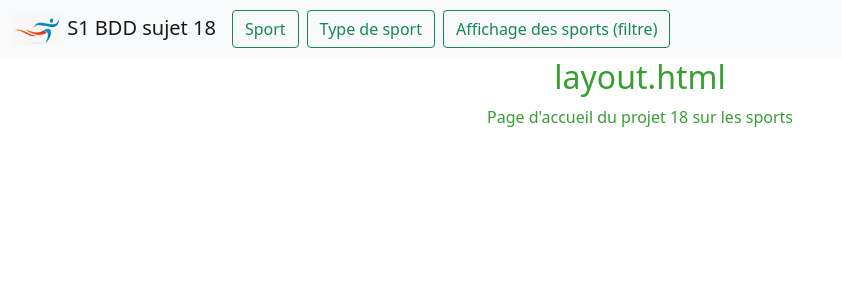
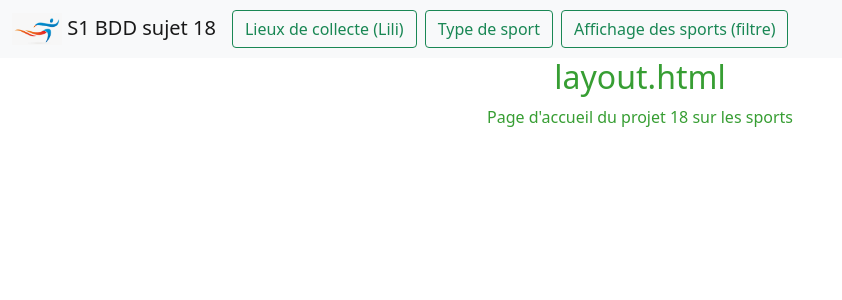
Before and after one commit to EmileCap/Trida, a Flask app: page / in a window 1280 px wide. Shown: the top 300 px of the page, without its empty margins (0-842 px from the left). Run offline with Flask 3, Linux system fonts and the light colour scheme; some libraries are stand-ins or nearby versions.

Commit message:
debut de ma partie / orga du app.py

```diff
--- a/app.py
+++ b/app.py
@@ -10,7 +10,9 @@ app.secret_key = 'une cle(token) : grain de sel(any random string)'
                                     ## à ajouter
 from flask import session, g
 import pymysql.cursors
- # mysql --user=lili --password='Secret123!' --host=localhost --database=base_lili
+
+# Pour les machines de l'IUT
+# mysql --user=login  --password=motDePasse --host=serveurmysql --database=BDD_login
 def get_db():
     if 'db' not in g:
         g.db =  pymysql.connect(
@@ -30,190 +32,23 @@ def teardown_db(exception):
         db.close()
 
 
-
 @app.route('/')
 def show_layout():  # put application's code here
     return render_template('layout.html')
 
 
+# //------- ROUTES LILI ------//
+
+@app.route('/lieux_collecte/show', methods=['GET'])
+def show_type_sport():
+    mycursor = get_db().cursor()
+    sql=''' SELECT * FROM lieux_collecte;'''
+    mycursor.execute(sql)
+    lieu = mycursor.fetchall()
+    return render_template('/lieux_collecte/show_lieux_collecte.html', lieux_collecte=lieu)
 
 
-@app.route('/type-sport/show', methods=['GET'])
-def show_type_sport():
-    mycursor = get_db().cursor()
-    sql=''' SELECT * FROM typesSport;'''
-    mycursor.execute(sql)
-    typesSport = mycursor.fetchall()
-    return render_template('type-sport/show_type_sport.html', typesSport=typesSport)
-
-
-@app.route('/type-sport/add', methods=['GET'])
-def add_type_sport():
-    mycursor = get_db().cursor()
-    sql = '''  SELECT libelleType  FROM typesSport;'''
-    mycursor.execute(sql)
-    return render_template('type-sport/add_type_sport.html')
-
-
-@app.route('/type-sport/add', methods=['POST'])
-def valid_add_type_sport():
-    libelle = request.form.get('libelle', '')
-    print(u'type sport ajouté , libellé : ', libelle)
-    message = u'type sport ajouté , libelle : ' +libelle
-    flash(message, 'alert-success')
-    return redirect('/type-sport/show')
-
-
-@app.route('/type-sport/edit', methods=['GET'])
-def edit_type_sport():
-    mycursor = get_db().cursor()
-    sql = '''  SELECT *
-               FROM typesSport;'''
-    mycursor.execute(sql)
-    type_sport = mycursor.fetchall()
-    return render_template('type-sport/edit_type_sport.html', type_sport=type_sport)
-
-@app.route('/type-sport/edit', methods=['POST'])
-def valid_edit_type_sport():
-    libelle = request.form.get('libelle', '')
-    id = request.form.get('id', '')
-    print(u'type sport modifié , libelle : ', libelle,' -- identifiant du type de sport : ',id )
-    message=u'type sport modifié , libelle : '+ libelle+' -- identifiant du type de sport : '+id
-    flash(message, 'alert-success')
-    return redirect('/type-sport/show')
-
-
-
-@app.route('/type-sport/delete', methods=['GET'])
-def delete_type_sport():
-    id = request.args.get('id', '')
-    libelle = request.args.get('libelle', '')
-    print (u'type sport supprimé, libelle : ', libelle,' -- identifiant du type de sport : ',id )
-    message=u'type sport supprimé,  libelle : '+ libelle +' -- identifiant du type de sport : '+id
-    flash(message, 'alert-warning')
-    return redirect('/type-sport/show')
-
-
-
-
-
-# sports
-
-
-@app.route('/sport/show', methods=['GET'])
-def show_sport():
-    mycursor = get_db().cursor()
-    sql = ''' SELECT *
-              FROM sports;'''
-    mycursor.execute(sql)
-    sports = mycursor.fetchall()
-    return render_template('sport/show_sport.html', sports=sports)
-
-@app.route('/sport/add', methods=['GET'])
-def add_sport():
-    mycursor = get_db().cursor()
-    sql = '''  SELECT *
-               FROM typesSport;'''
-    mycursor.execute(sql)
-    typesSport = mycursor.fetchall()
-    return render_template('sport/add_sport.html', typesSport=typesSport)
-
-@app.route('/sport/add', methods=['POST'])
-def valid_add_sport():
-    nomSport = request.form.get('nomSport', '')
-    typeSport_id = request.form.get('typeSport_id', '')
-    prixInscription = request.form.get('prixInscription', '')
-    dateLimiteInscription = request.form.get('dateLimiteInscription', '')
-    image = request.form.get('image', '')
-    nbPratiquants = request.form.get('nbPratiquants', '')
-    message = u'sport ajouté , nomSport : '+nomSport + ' -- typeSport_id : ' + typeSport_id + ' -- prixInscription : ' + prixInscription + ' -- dateLimiteInscription : '+  dateLimiteInscription + ' -- nbPratiquants : ' + nbPratiquants + ' -- image : ' + image
-    print(message)
-    flash(message, 'alert-success')
-    return redirect('/sport/show')
-
-@app.route('/sport/delete', methods=['GET'])
-def delete_sport():
-    id = request.args.get('id', '')
-    nomSport = request.args.get('nomSport', '')
-    typeSport_id = request.args.get('typeSport_id', '')
-    prixInscription = request.args.get('prixInscription', '')
-    dateLimiteInscription = request.args.get('dateLimiteInscription', '')
-    image = request.args.get('image', '')
-    nbPratiquants = request.args.get('nbPratiquants', '')
-    message=u'sport supprimé , nomSport : '+nomSport + ' -- typeSport_id : ' + typeSport_id + ' -- prixInscription : ' + prixInscription + ' -- dateLimiteInscription : '+  dateLimiteInscription + ' -- nbPratiquants : ' + nbPratiquants + ' -- image : ' + image+' -- pour le sport d\'identifiant : '+ id
-    flash(message, 'alert-warning')
-    return redirect('/sport/show')
-
-@app.route('/sport/edit', methods=['GET'])
-def edit_sport():
-    mycursor = get_db().cursor()
-    sql = '''  SELECT *
-               FROM typesSport;'''
-    sql2 = '''SELECT * FROM sports;'''
-    mycursor.execute(sql)
-    typesSport = mycursor.fetchall()
-    mycursor.execute(sql2)
-    sport = mycursor.fetchall()
-    return render_template('sport/edit_sport.html', sport=sport, typesSport=typesSport)
-
-@app.route('/sport/edit', methods=['POST'])
-def valid_edit_sport():
-    nomSport = request.form.get('nomSport', '')
-    id = request.form.get('id', '')
-    typeSport_id = request.form.get('typeSport_id', '')
-    prixInscription = request.form.get('prixInscription', '')
-    dateLimiteInscription = request.form.get('dateLimiteInscription', '')
-    image = request.form.get('image', '')
-    nbPratiquants = request.form.get('nbPratiquants', '')
-    message = u'sport modifié , nomSport : ' + nomSport + ' -- typeSport_id : ' + typeSport_id + ' -- prixInscription : ' + prixInscription + ' -- dateLimiteInscription : ' + dateLimiteInscription + ' -- nbPratiquants : ' + nbPratiquants + ' -- image : ' + image +' -- pour le sport d\'identifiant : '+ id
-    print(message)
-    flash(message, 'alert-success')
-    return redirect('/sport/show')
-
-
-
-# Filtre
-
-
-@app.route('/sport/filtre', methods=['GET'])
-def filtre_sport():
-    mycursor = get_db().cursor()
-    sql = ''' SELECT *
-              FROM sports;'''
-    mycursor.execute(sql)
-    sports = mycursor.fetchall()
-    typesSport = mycursor.fetchall()
-    return render_template('sport/front_sport_filtre_show.html', sports=sports, typesSport=typesSport)
-
-
-@app.route('/sport/filtre', methods=['POST'])
-def filtre_sport_valid():
-    filter_word = request.form.get('filter_word', None)
-    filter_value_min = request.form.get('filter_value_min', None)
-    filter_value_max = request.form.get('filter_value_max', None)
-    filter_items = request.form.getlist('filter_items', None)
-    if filter_word and filter_word != "":
-        message = u'filtre sur le mot :' + filter_word
-        flash (message, 'alert-success')
-    if filter_value_min or filter_value_max:
-        min=str(filter_value_min).replace(' ','').replace(',','.')
-        max = str(filter_value_max).replace(' ', '').replace(',', '.')
-        if min.replace('.','', 1).isdigit() and max.replace('.','', 1).isdigit():
-            if float(min) < float(max):
-                message = u'filtre sur la colonne avec un numérique entre:' + min+" et "+ max
-                flash (message, 'alert-success')
-            else:
-                message=u'min < max'
-                flash (message, 'alert-warning')
-        else:
-            message=u'min '+ min +' et max '+max+' doivent être des numériques positifs'
-            flash(message, 'alert-warning')
-    if filter_items and filter_items != []:
-        message=u'case à cocher selectionnée: '
-        for case in filter_items:
-            message+= ' id: '+case+' '
-        flash (message, 'alert-success')
-    return redirect('/sport/filtre')
+# // ------ FIN ROUTE LILI ------//
 
 if __name__ == '__main__':
     app.run()
--- a/templates/_nav.html
+++ b/templates/_nav.html
@@ -13,7 +13,7 @@
         <div class="collapse navbar-collapse" id="navbarNav">
             <ul class="navbar-nav">
                 <li class="nav-item me-2">
-                    <a class="btn btn btn-outline-success" href="/sport/show">Sport</a>
+                    <a class="btn btn btn-outline-success" href="/lieux_collecte/show">Lieux de collecte (Lili)</a>
                 </li>
                 <li class="nav-item me-2">
                     <a class="btn btn btn-outline-success" href="/type-sport/show">Type de sport</a>
```
Also changed, not shown: templates/lieux_collecte/show_lieux_collecte.html (added, +45 -0 lines), sql_projet.sql (renamed from script.sql).
